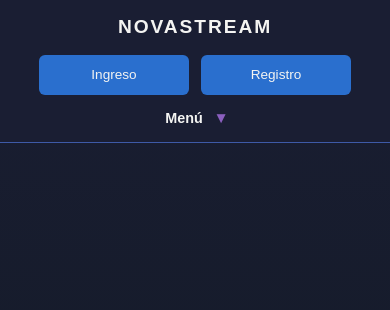
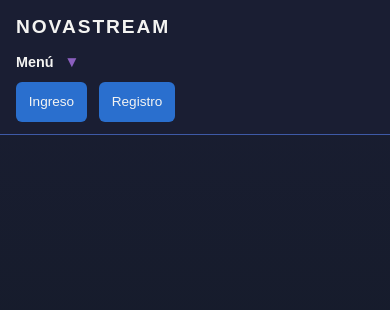
Before and after one commit to CristianCuestas/NOVASTREAM, a plain HTML site: page mainpage.html in a window 390 px wide. Shown: the top 310 px of the page. Drawn offline with Linux system fonts and the light colour scheme.

Commit message:
Mejoras en el menú desplegable css

```diff
--- a/mainpage.css
+++ b/mainpage.css
@@ -517,14 +517,26 @@ label:focus-visible {
 @media (max-width: 767px) {
     .navigationbar {
         grid-template-columns: 1fr auto;
+        grid-template-areas:
+        "logo buttons"
+        "menu bottons";
+        justify-items: stretch;
+        align-items: center;
+    }
+    .logo {
+        grid-area: logo;
+        justify-self: start;
     }
     .navigation-menu {
-        grid-column: 1 / -1;
-        order: 3;
+        grid-area: menu;
+        justify-self: start;
+        justify-content: flex-start;
+        width: auto;
     }
     .navigation-buttons {
+        grid-area: buttons;
+        justify-self: end;
         width: auto;
-        justify-content: flex-end;
     }
     .navigation-buttons .button {
         min-height: 40px;
@@ -540,7 +552,7 @@ label:focus-visible {
         filter: none;
     }
     .equipo .miembro:hover {
-        transform: scale(1.03);
+        transform: scale(1.5);
     }
    .footer {
         flex-direction: column;
@@ -560,24 +572,34 @@ label:focus-visible {
 @media (max-width: 480px) {
     .navigationbar {
         grid-template-columns: 1fr;
-        justify-items: center;
-        gap: 0.75rem;
+        grid-template-areas:
+        "logo"
+        "menu"
+        "buttons";
+        justify-items: start;
+        align-items: center;
+        gap: 0.5rem;
     }
     .logo {
-        text-align: center;
+        grid-area: logo;
+        justify-self: start;
+        text-align: left;
     }
     .navigation-menu {
-        grid-column: 1;
-        flex-direction: column;
-        gap: 0.75rem;
+        grid-area: menu;
+        justify-self: start;
+        justify-content: flex-start;
+        width: auto;
     }
     .navigation-buttons {
-        width: 100%;
-        justify-content: center;
+        grid-area: buttons;
+        justify-self: start;
+        justify-content: flex-start;
+        width: auto;
     }
     .navigation-buttons .button {
-        flex: 1;
-        max-width: 150px;
+        flex: initial;
+        max-width: none;
     }
     .equipo {
         grid-template-columns: 1fr;
```
